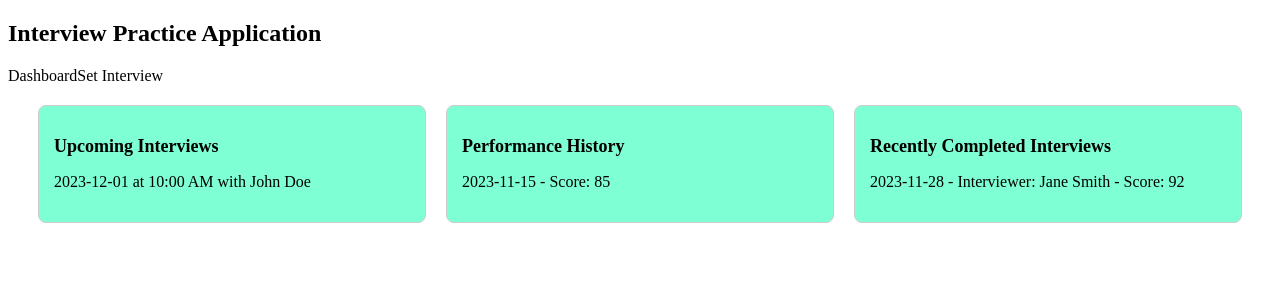
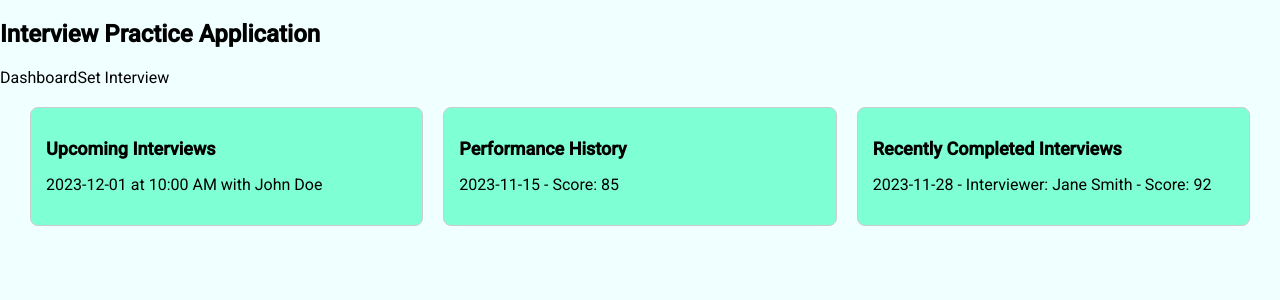
Before and after one commit to Nav0708/QuizApplication, an Angular app: page /app-dashboard in a window 1280 px wide. Shown: the top 300 px of the page. Built offline with nearby package versions, Linux system fonts and the light colour scheme.

Commit message:
setting overflow-y to remove scrollbar

```diff
--- a/src/index.html
+++ b/src/index.html
@@ -6,6 +6,8 @@
   <base href="/">
   <meta name="viewport" content="width=device-width, initial-scale=1">
   <link rel="icon" type="image/x-icon" href="favicon.ico">
+  <link href="https://fonts.googleapis.com/css2?family=Roboto:wght@300;400;500&display=swap" rel="stylesheet">
+  <link href="https://fonts.googleapis.com/icon?family=Material+Icons" rel="stylesheet">
 </head>
 <body>
   <app-root></app-root>
--- a/src/styles.css
+++ b/src/styles.css
@@ -1 +1,8 @@
 /* You can add global styles to this file, and also import other style files */
+
+html, body { height: 100%; background-color: azure;}
+body {
+    margin: 0;
+    overflow-y: hidden;
+    font-family: Roboto, "Helvetica Neue", sans-serif;
+}
```
